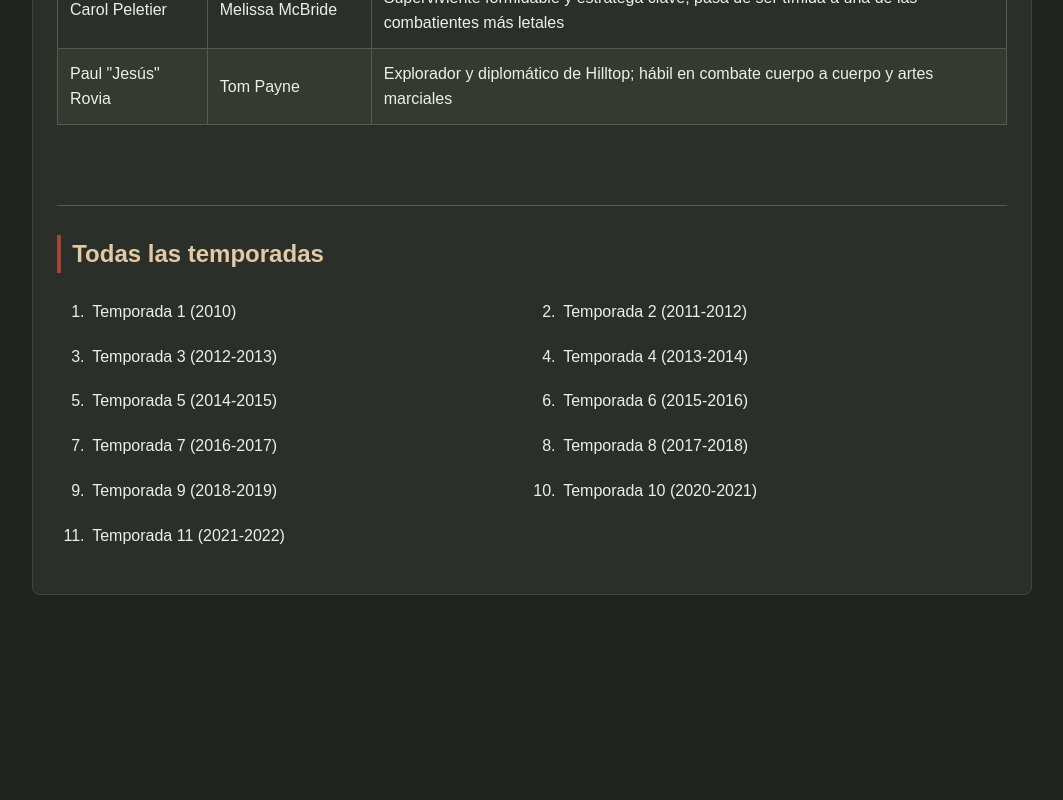
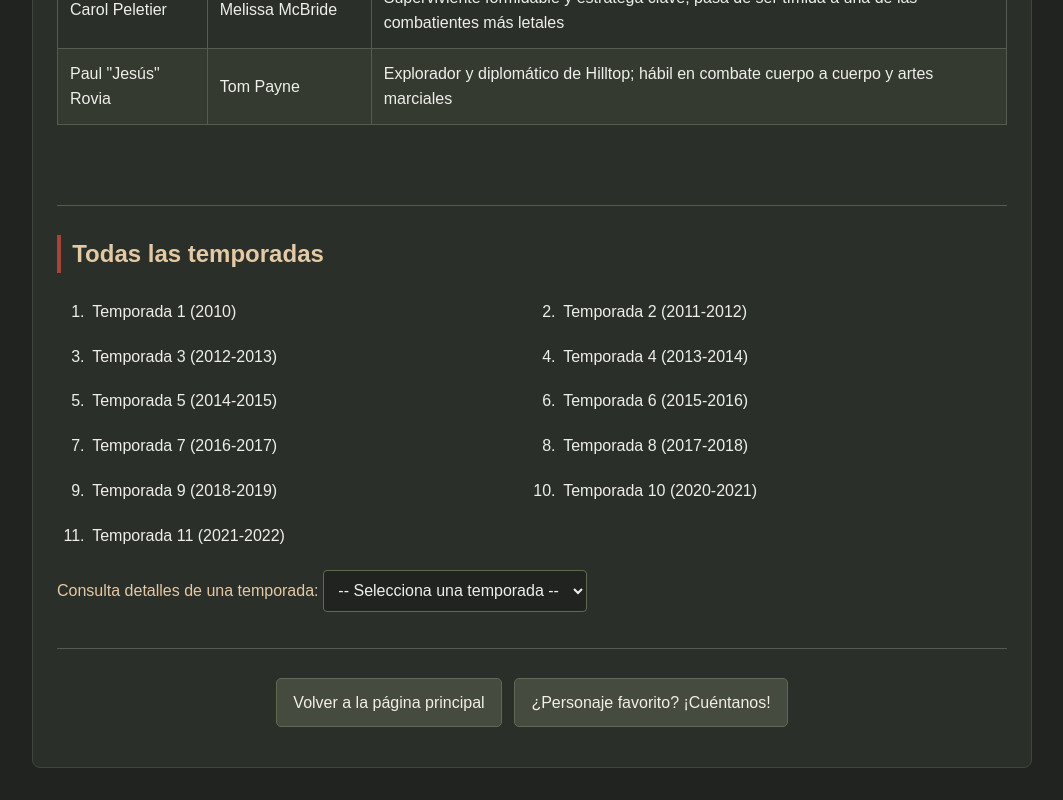
Before and after one commit to gtedgardo10-del/DIW-EVA, a plain HTML site: page inicio.html in a window 1280 px wide. Shown: the part 1004-1804 px from the top of the page, without its empty margins (108-1171 px from the left). Before the commit the page ends 1631 px from the top, so only its background shows below. Drawn offline with Linux system fonts and the light colour scheme.

Commit message:
Add files via upload

```diff
--- a/inicio.html
+++ b/inicio.html
@@ -96,6 +96,34 @@
             <li>Temporada 10 (2020-2021)</li>
             <li>Temporada 11 (2021-2022)</li>
         </ol>
+
+        <label for="selectTemporada">Consulta detalles de una temporada:</label>
+        <select id="selectTemporada">
+            <option value="">-- Selecciona una temporada --</option>
+            <option value="1">Temporada 1</option>
+            <option value="2">Temporada 2</option>
+            <option value="3">Temporada 3</option>
+            <option value="4">Temporada 4</option>
+            <option value="5">Temporada 5</option>
+            <option value="6">Temporada 6</option>
+            <option value="7">Temporada 7</option>
+            <option value="8">Temporada 8</option>
+            <option value="9">Temporada 9</option>
+            <option value="10">Temporada 10</option>
+            <option value="11">Temporada 11</option>
+        </select>
+        <ul id="listaDetalles"></ul>
+
+        <hr>
+        <nav>
+            <ul>
+                <li><a href="index.html">Volver a la página principal</a></li>
+                <li><a href="personaje_favorito.html">¿Personaje favorito? ¡Cuéntanos!</a></li>
+            </ul>
+        </nav>
+
     </main>
+
+<script src="script.js"></script>
 </body>
 </html>
```
